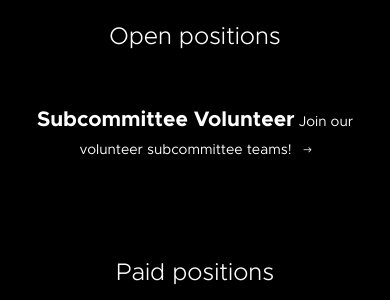
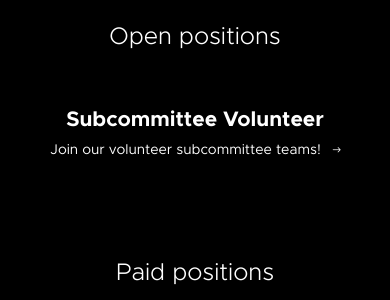
Before and after one commit to nisekomtb/namba.github.io, a Jekyll site: the page built from jobs/index.html, in a window 390 px wide. Shown: the part 543-843 px from the top of the page. Built offline with Jekyll 4.4.1, drawn with Linux system fonts in a browser that asks for light colours.

Commit message:
Clean up jobs

```diff
--- a/jobs/index.html
+++ b/jobs/index.html
@@ -3,6 +3,32 @@
 baseCss: view-category
 ---
 <style>
+  h3 {
+    text-align:center;
+    margin-bottom:48px;
+  }
+
+  .jobs {
+    margin-bottom:96px;
+  }
+
+  .jobs ul {
+    text-align:center;
+    list-style:none;
+    padding-inline-start:0;
+  }
+
+  header.article-header {
+    display: inline;
+    font-size: 150%;
+  }
+
+  @media (max-width: 767px) {
+    header.article-header {
+      display: block;
+    }
+  }
+
   .action span {
     margin-left: 8px;
     position: relative;
@@ -40,21 +66,21 @@
   </div>
 </div>
 
-<h3 style="text-align:center; margin-bottom:48px;">Open positions</h3>
+<h3>Open positions</h3>
 
-<div class="blog" style="margin-bottom:96px;" itemscope="" itemtype="https://schema.org/Blog">
+<div class="blog jobs" itemscope="" itemtype="https://schema.org/Blog">
 
   {% assign posts = site.categories.jobs | where: "lang", "en" %}
   {% assign totalPostsSize = posts | size %}
 
   <div>
-    <ul style="text-align:center; list-style:none; padding-inline-start:0;">
+    <ul>
       {% for post in posts %}
         <li>
           <article>
             <a class="action" href="{{- post.url -}}">
-              <header class="article-header" style="display:inline;">
-                <strong style="font-size:150%;" itemprop="headline">{{ post.title }}</strong>
+              <header class="article-header">
+                <strong itemprop="headline">{{ post.title }}</strong>
               </header>
               {{ post.excerpt | strip_html | slice: 0, 100 }}
               <span class="icon ion-ios-arrow-round-forward"></span>
@@ -69,7 +95,7 @@
 {% assign totalVolunteerPostsSize = site.categories.jobs | where: "lang", "en" | where: "pay", "0" | size %}
 
 {% if totalPostsSize == totalVolunteerPostsSize %}
-<h3 style="text-align:center; margin-bottom:48px;">Paid positions</h3>
+<h3>Paid positions</h3>
 
 <div class="t3-section-wrap">
   <div class="section">
```
Also changed, not shown: _posts/2024-01-30-subcommittee-volunteer.md (+0 -2 lines).
